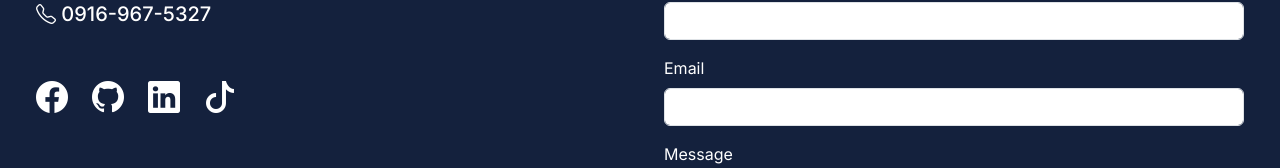
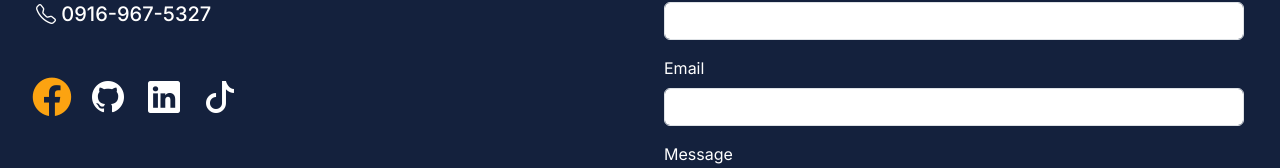
Before and after one commit to jaspherbagor/React-Portfolio, a React (Create React App) app in the folder jaspher-portfolio/: page / in a window 1280 px wide. In both pictures the pointer is over the link 52 px from the left and 2264 px from the top of the page. Shown: the part 2166-2334 px from the top of the page. Built offline with nearby package versions, Linux system fonts and the light colour scheme.

Commit message:
added hover effects to the social icons

```diff
--- a/jaspher-portfolio/src/components/css/home.css
+++ b/jaspher-portfolio/src/components/css/home.css
@@ -68,6 +68,11 @@ h3 span, h2 span, h1 span {
     color: var(--primary-color)
 }
 
+.social-icon:hover {
+    color: var(--primary-color)!important;;
+    transform: scale(1.2)
+}
+
 .card {
     border-radius: 10px;
     border: 2px solid var(--text-color-dark);
```
